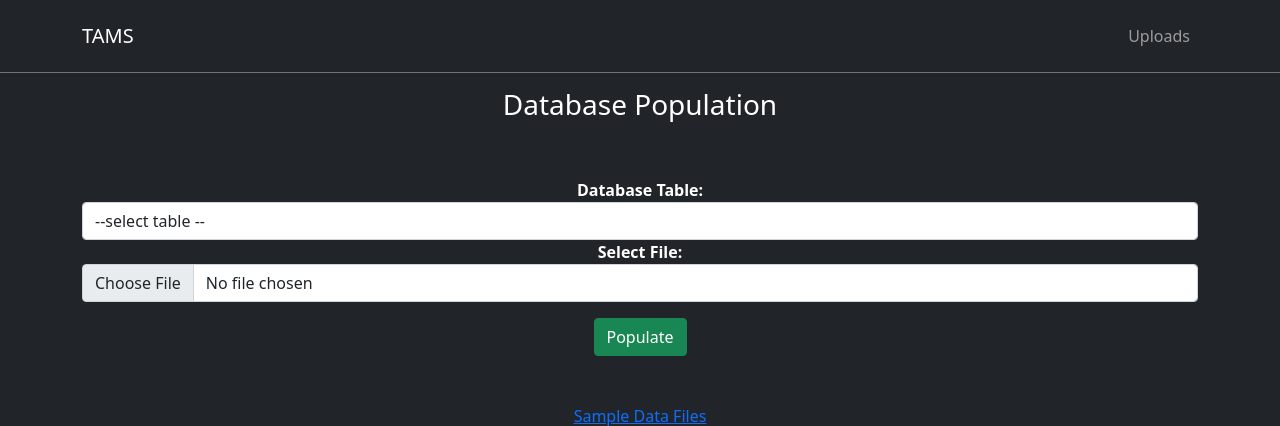
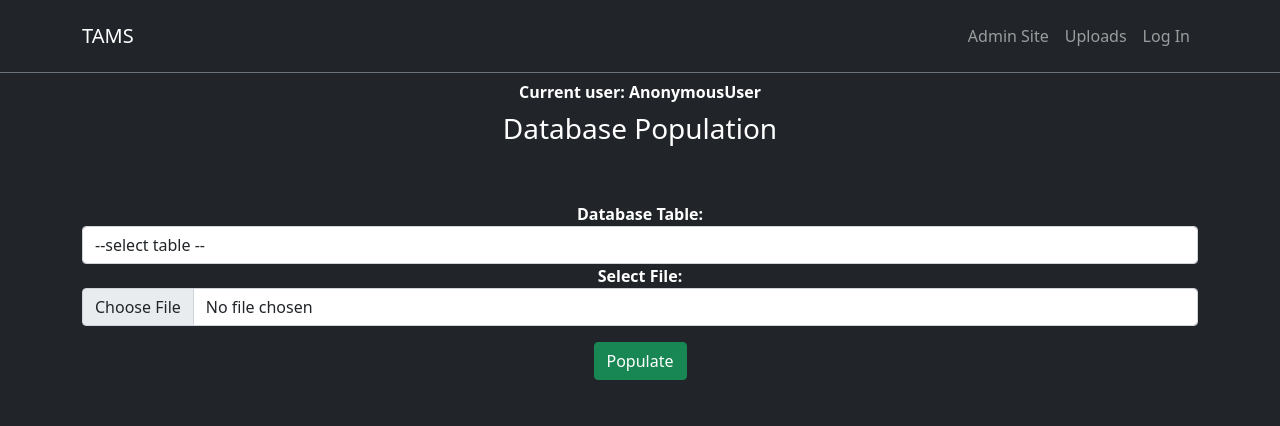
Before and after one commit to TAMS-TETFUND/tams_server, a Django app: template upload/templates/uploads.html in a window 1280 px wide. Shown: the top 426 px of the page. Run offline with Django 4.2, Linux system fonts and the light colour scheme; the template is opened without the code that fills it, so the values that code supplies are empty; some libraries are stand-ins or nearby versions.

Commit message:
added login/logout link and admin site link

```diff
--- a/upload/templates/base.html
+++ b/upload/templates/base.html
@@ -20,13 +20,20 @@
             </button>
             <div class="collapse navbar-collapse" id="navmenu">
                 <ul class="navbar-nav ms-auto">
+                    <li class="nav-item"><a class="nav-link" href="/admin">Admin Site</a></li>
                     <li class="nav-item"><a class="nav-link" href="{% url 'upload' %}">Uploads</a></li>
+                    {% if request.user.is_authenticated %}
+                    <li class="nav-item"><a href="/accounts/logout" class="nav-link">Log Out</a></li>
+                    {% else %}
+                    <li class="nav-item"><a href="/accounts/login" class="nav-link">Log In</a></li>
+                    {% endif %}
                 </ul>
             </div>
         </div>
     </nav>
     <section class="p-lg-0 text-center text-white">
         <div class="container">
+            <b>Current user: {{request.user}}</b>
             {% block content %}
             {% endblock %}
         </div>
```
